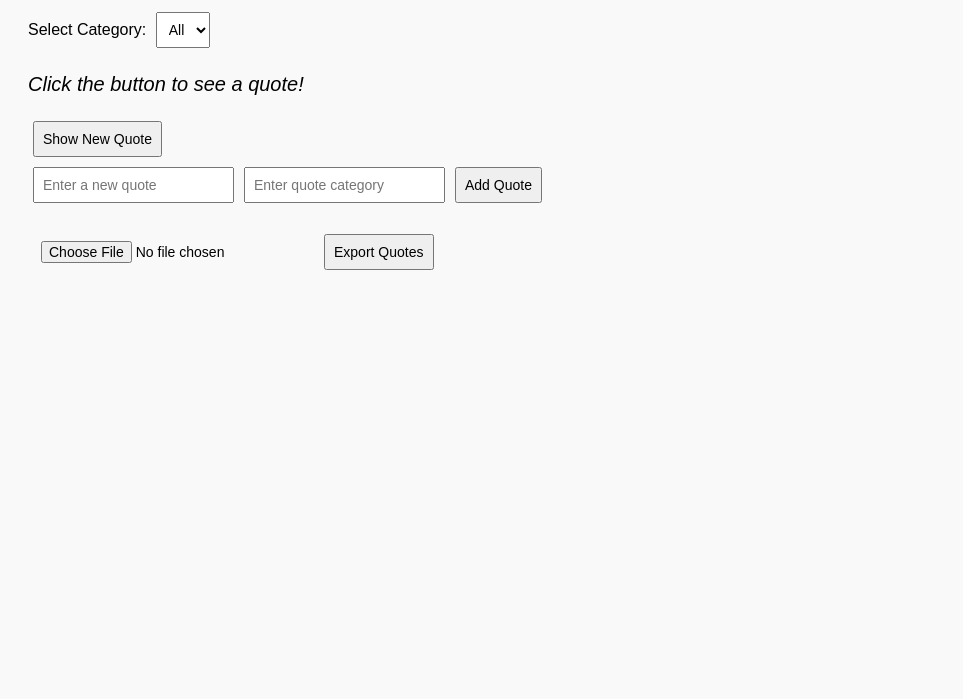
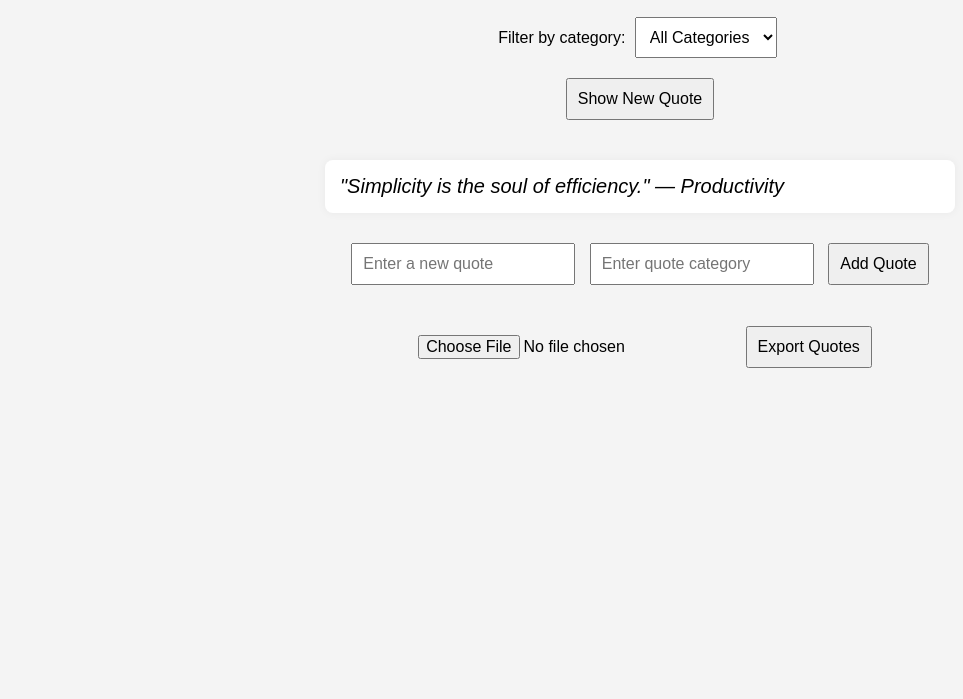
Before and after one commit to matshidisolp/alx_fe_javascript, a plain HTML site: page dom-manipulation/index.html in a window 1280 px wide. Shown: the part 101-800 px from the top of the page, without its empty margins (0-963 px from the left). Drawn offline with Linux system fonts and the light colour scheme.

Commit message:
Creating a Dynamic Content Filtering System Using Web Storage and JSON

```diff
--- a/dom-manipulation/index.html
+++ b/dom-manipulation/index.html
@@ -2,49 +2,89 @@
 <html lang="en">
 <head>
   <meta charset="UTF-8" />
-  <meta name="viewport" content="width=device-width, initial-scale=1.0" />
+  <meta name="viewport" content="width=device-width, initial-scale=1.0"/>
   <title>Dynamic Quote Generator</title>
   <style>
     body {
       font-family: Arial, sans-serif;
       padding: 20px;
-      background-color: #f9f9f9;
+      background-color: #f4f4f4;
     }
+
+    h1 {
+      text-align: center;
+    }
+
     #quoteDisplay {
-      margin: 20px 0;
+      margin: 20px auto;
       font-size: 20px;
       font-style: italic;
+      max-width: 600px;
+      background: #fff;
+      padding: 15px;
+      border-radius: 8px;
+      box-shadow: 0 0 10px rgba(0,0,0,0.05);
     }
-    input, select, button {
-      margin: 5px;
-      padding: 8px;
-      font-size: 14px;
+
+    select, input, button {
+      margin: 10px 5px;
+      padding: 10px;
+      font-size: 16px;
+    }
+
+    input[type="text"] {
+      width: 200px;
+    }
+
+    .form-group {
+      margin: 10px 0;
+    }
+
+    #controls {
+      text-align: center;
+      margin-bottom: 30px;
+    }
+
+    #importExport {
+      text-align: center;
+      margin-top: 20px;
     }
   </style>
 </head>
 <body>
+
   <h1>Dynamic Quote Generator</h1>
 
-  <!-- Dropdown for category filtering -->
-  <label for="categorySelect">Select Category:</label>
-  <select id="categorySelect">
-    <option value="all">All</option>
-  </select>
+  <!-- 🔽 Filter by Category Dropdown -->
+  <div id="controls">
+    <label for="categoryFilter">Filter by category:</label>
+    <select id="categoryFilter" onchange="filterQuotes()">
+      <option value="all">All Categories</option>
+    </select>
 
-  <!-- Display quote here -->
+    <!-- 🎲 Show Random Quote -->
+    <br/>
+    <button id="newQuote">Show New Quote</button>
+  </div>
+
+  <!-- 💬 Quote Display Area -->
   <div id="quoteDisplay">Click the button to see a quote!</div>
 
-  <!-- Button to show quote -->
-  <button id="newQuote">Show New Quote</button>
+  <!-- 📝 Add New Quote Form -->
+  <div id="addQuoteForm" style="text-align:center;">
+    <div class="form-group">
+      <input id="newQuoteText" type="text" placeholder="Enter a new quote" />
+      <input id="newQuoteCategory" type="text" placeholder="Enter quote category" />
+      <button onclick="addQuote()">Add Quote</button>
+    </div>
+  </div>
 
-  <!-- JSON Import/Export Controls -->
-  <!-- The JavaScript will also create these elements, so these are optional -->
-  <!--
-  <input type="file" id="importFile" accept=".json" onchange="importFromJsonFile(event)" />
-  <button onclick="exportToJsonFile()">Export Quotes</button>
-  -->
+  <!-- 📥 JSON Import & 📤 Export -->
+  <div id="importExport">
+    <input type="file" id="importFile" accept=".json" onchange="importFromJsonFile(event)" />
+    <button onclick="exportToJsonFile()">Export Quotes</button>
+  </div>
 
-  <!-- JavaScript logic -->
   <script src="script.js"></script>
 </body>
 </html>
--- a/dom-manipulation/script.js
+++ b/dom-manipulation/script.js
@@ -1,161 +1,90 @@
-// ✅ Load quotes from localStorage or use defaults
 let quotes = JSON.parse(localStorage.getItem("quotes")) || [
-  { text: "Believe you can and you're halfway there.", category: "Motivation" },
-  { text: "The only limit to our realization of tomorrow is our doubts of today.", category: "Inspiration" },
-  { text: "Life is 10% what happens to us and 90% how we react to it.", category: "Life" }
+  { text: "Success is not final, failure is not fatal.", category: "Motivation" },
+  { text: "Simplicity is the soul of efficiency.", category: "Productivity" },
+  { text: "Do one thing every day that scares you.", category: "Inspiration" }
 ];
 
-// ✅ Save quotes to localStorage
+// Load last selected filter from local storage
+const savedFilter = localStorage.getItem("selectedCategory") || "all";
+document.addEventListener("DOMContentLoaded", () => {
+  populateCategories();
+  document.getElementById("categoryFilter").value = savedFilter;
+  displayFilteredQuote();
+});
+
+function populateCategories() {
+  const categories = [...new Set(quotes.map(q => q.category))];
+  const categorySelect = document.getElementById("categoryFilter");
+  categorySelect.innerHTML = '<option value="all">All Categories</option>';
+  categories.forEach(category => {
+    const option = document.createElement("option");
+    option.value = category;
+    option.textContent = category;
+    categorySelect.appendChild(option);
+  });
+}
+
+function filterQuotes() {
+  const selected = document.getElementById("categoryFilter").value;
+  localStorage.setItem("selectedCategory", selected);
+  displayFilteredQuote();
+}
+
+function displayFilteredQuote() {
+  const selected = document.getElementById("categoryFilter").value;
+  let filtered = selected === "all" ? quotes : quotes.filter(q => q.category === selected);
+
+  if (filtered.length === 0) {
+    document.getElementById("quoteDisplay").textContent = "No quotes available for this category.";
+    return;
+  }
+
+  const randomIndex = Math.floor(Math.random() * filtered.length);
+  const quote = filtered[randomIndex];
+  document.getElementById("quoteDisplay").textContent = `"${quote.text}" — ${quote.category}`;
+  sessionStorage.setItem("lastQuote", quote.text);
+}
+
+document.getElementById("newQuote").addEventListener("click", displayFilteredQuote);
+
+// Example addQuote() function to be triggered from your form
+function addQuote() {
+  const text = document.getElementById("newQuoteText").value.trim();
+  const category = document.getElementById("newQuoteCategory").value.trim();
+
+  if (text && category) {
+    quotes.push({ text, category });
+    saveQuotes();
+    populateCategories();
+    alert("Quote added!");
+  } else {
+    alert("Please enter both a quote and a category.");
+  }
+}
+
 function saveQuotes() {
   localStorage.setItem("quotes", JSON.stringify(quotes));
 }
 
-// ✅ Show a random quote
-function showRandomQuote() {
-  const categorySelect = document.getElementById("categorySelect");
-  const quoteDisplay = document.getElementById("quoteDisplay");
-
-  const selectedCategory = categorySelect?.value || "all";
-  const filteredQuotes = selectedCategory === "all"
-    ? quotes
-    : quotes.filter(q => q.category.toLowerCase() === selectedCategory.toLowerCase());
-
-  if (filteredQuotes.length === 0) {
-    quoteDisplay.innerHTML = "No quotes in this category.";
-    return;
-  }
-
-  const randomQuote = filteredQuotes[Math.floor(Math.random() * filteredQuotes.length)];
-  quoteDisplay.innerHTML = `"${randomQuote.text}" — [${randomQuote.category}]`;
-
-  // ✅ Store last viewed quote in sessionStorage
-  sessionStorage.setItem("lastQuote", quoteDisplay.innerHTML);
+// JSON Import/Export handlers
+function importFromJsonFile(event) {
+  const reader = new FileReader();
+  reader.onload = function (e) {
+    const imported = JSON.parse(e.target.result);
+    quotes.push(...imported);
+    saveQuotes();
+    populateCategories();
+    alert("Quotes imported successfully!");
+  };
+  reader.readAsText(event.target.files[0]);
 }
 
-// ✅ Add a new quote
-function addQuote() {
-  const quoteText = document.getElementById("newQuoteText").value.trim();
-  const quoteCategory = document.getElementById("newQuoteCategory").value.trim();
-
-  if (quoteText === "" || quoteCategory === "") {
-    alert("Please enter both quote and category.");
-    return;
-  }
-
-  quotes.push({ text: quoteText, category: quoteCategory });
-  saveQuotes(); // ✅ Save to localStorage
-  updateCategoryDropdown(quoteCategory);
-
-  document.getElementById("newQuoteText").value = "";
-  document.getElementById("newQuoteCategory").value = "";
-
-  alert("New quote added!");
-}
-
-// ✅ Create quote input form
-function createAddQuoteForm() {
-  const formContainer = document.createElement("div");
-
-  const quoteInput = document.createElement("input");
-  quoteInput.id = "newQuoteText";
-  quoteInput.type = "text";
-  quoteInput.placeholder = "Enter a new quote";
-
-  const categoryInput = document.createElement("input");
-  categoryInput.id = "newQuoteCategory";
-  categoryInput.type = "text";
-  categoryInput.placeholder = "Enter quote category";
-
-  const addButton = document.createElement("button");
-  addButton.textContent = "Add Quote";
-  addButton.addEventListener("click", addQuote);
-
-  formContainer.appendChild(quoteInput);
-  formContainer.appendChild(categoryInput);
-  formContainer.appendChild(addButton);
-
-  document.body.appendChild(formContainer);
-}
-
-// ✅ Update dropdown if new category is added
-function updateCategoryDropdown(newCategory) {
-  const categorySelect = document.getElementById("categorySelect");
-  if (!categorySelect) return;
-
-  const exists = Array.from(categorySelect.options).some(
-    option => option.value.toLowerCase() === newCategory.toLowerCase()
-  );
-
-  if (!exists) {
-    const newOption = document.createElement("option");
-    newOption.value = newCategory;
-    newOption.textContent = newCategory;
-    categorySelect.appendChild(newOption);
-  }
-}
-
-// ✅ Export quotes as JSON
 function exportToJsonFile() {
-  const dataStr = JSON.stringify(quotes, null, 2);
-  const blob = new Blob([dataStr], { type: "application/json" });
+  const blob = new Blob([JSON.stringify(quotes, null, 2)], { type: "application/json" });
   const url = URL.createObjectURL(blob);
-
   const a = document.createElement("a");
   a.href = url;
   a.download = "quotes.json";
   a.click();
-
   URL.revokeObjectURL(url);
 }
-
-// ✅ Import quotes from JSON file
-function importFromJsonFile(event) {
-  const fileReader = new FileReader();
-  fileReader.onload = function (e) {
-    try {
-      const importedQuotes = JSON.parse(e.target.result);
-      if (Array.isArray(importedQuotes)) {
-        quotes.push(...importedQuotes);
-        saveQuotes();
-        alert("Quotes imported successfully!");
-      } else {
-        alert("Invalid JSON format.");
-      }
-    } catch (error) {
-      alert("Error parsing file.");
-    }
-  };
-  fileReader.readAsText(event.target.files[0]);
-}
-
-// ✅ Add controls for import/export
-function createImportExportControls() {
-  const container = document.createElement("div");
-  container.style.marginTop = "20px";
-
-  const importInput = document.createElement("input");
-  importInput.type = "file";
-  importInput.accept = ".json";
-  importInput.addEventListener("change", importFromJsonFile);
-
-  const exportButton = document.createElement("button");
-  exportButton.textContent = "Export Quotes";
-  exportButton.addEventListener("click", exportToJsonFile);
-
-  container.appendChild(importInput);
-  container.appendChild(exportButton);
-  document.body.appendChild(container);
-}
-
-// ✅ On load
-document.addEventListener("DOMContentLoaded", () => {
-  createAddQuoteForm();
-  createImportExportControls();
-
-  // Load last quote from session storage
-  const last = sessionStorage.getItem("lastQuote");
-  if (last) document.getElementById("quoteDisplay").innerHTML = last;
-});
-
-// ✅ Button listener
-document.getElementById("newQuote").addEventListener("click", showRandomQuote);
```
